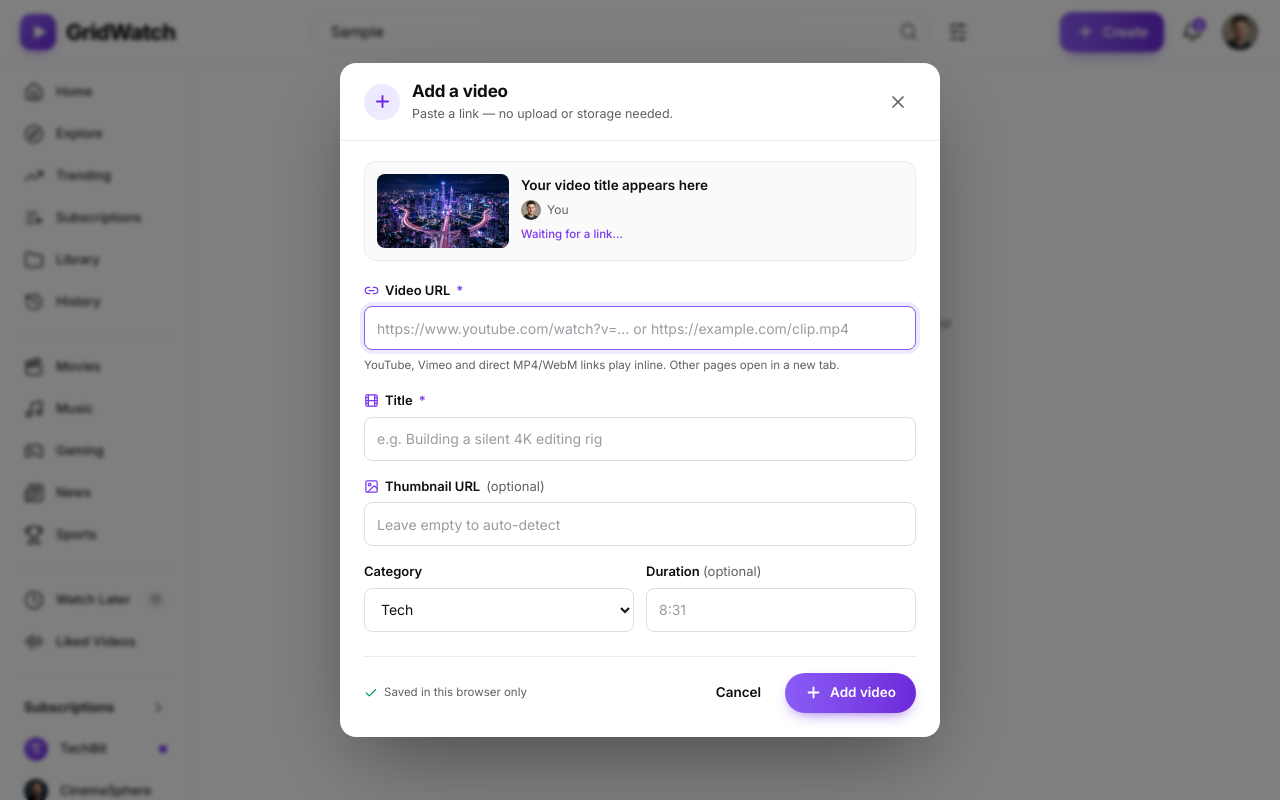
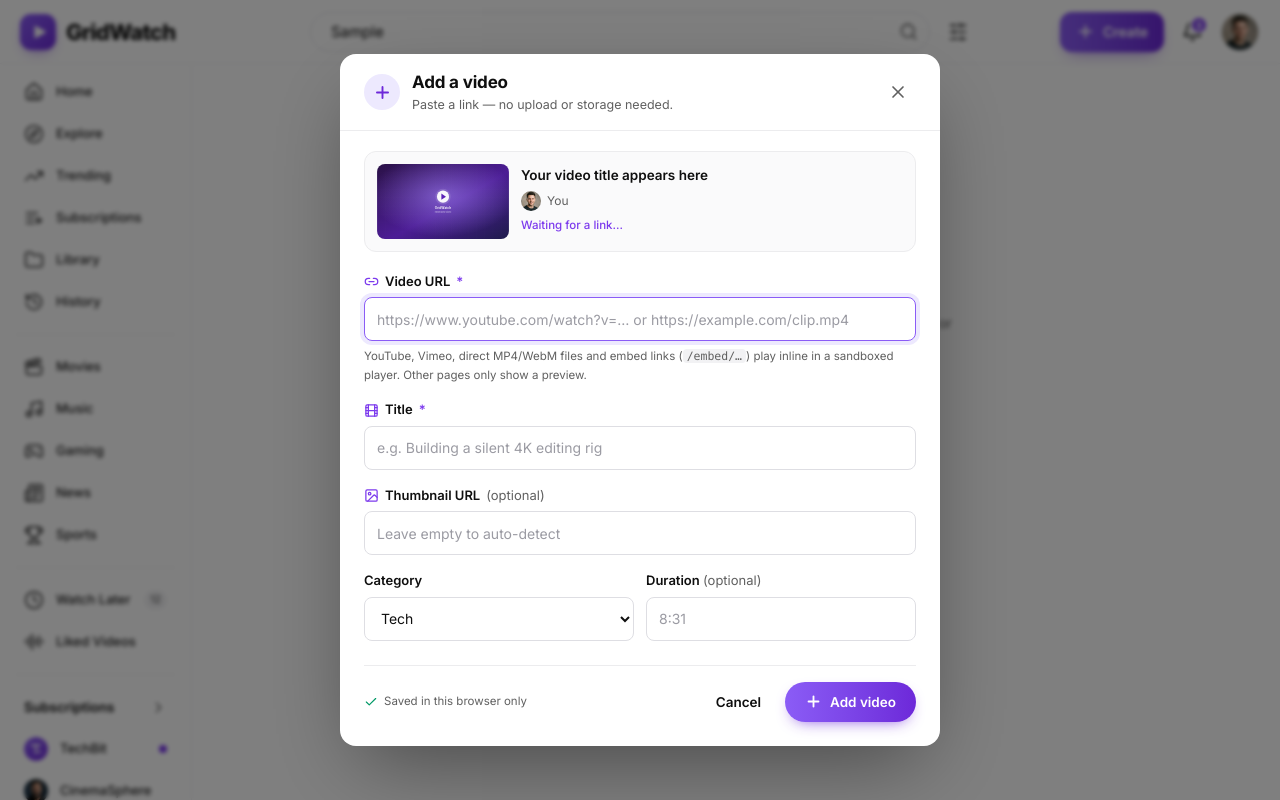
Before and after one commit to Nior122/Afterdark, a React (Vite) app: page /watch/1 in a window 1280 px wide. Both pictures are taken after typing "Sample" into the empty fields and a click on the button "Create". Built offline with nearby package versions, Linux system fonts and the light colour scheme.

Commit message:
feat(watch): support sandboxed generic embed players and placeholder poster
Co-authored-by: arena-agent <297053741+arena-agent@users.noreply.github.com>

```diff
--- a/src/components/CreateModal.tsx
+++ b/src/components/CreateModal.tsx
@@ -26,7 +26,7 @@
   const [fetching, setFetching] = useState(false)
 
   const source = useMemo(() => resolveSource(videoUrl), [videoUrl])
-  const previewThumb = thumbnail.trim() || source.poster || guessThumbnail(videoUrl) || '/thumbnails/city.jpg'
+  const previewThumb = thumbnail.trim() || source.poster || guessThumbnail(videoUrl) || '/thumbnails/placeholder.svg'
 
   useEscape(onClose, open)
 
@@ -163,9 +163,11 @@
                     ? 'Vimeo link detected'
                     : source.kind === 'file'
                       ? 'Direct video file detected'
-                      : source.kind === 'page'
-                        ? 'External page link'
-                        : 'Waiting for a link…'}
+                      : source.kind === 'embed'
+                        ? 'Embeddable player detected'
+                        : source.kind === 'page'
+                          ? 'External page link'
+                          : 'Waiting for a link…'}
               </p>
             </div>
           </div>
@@ -191,7 +193,8 @@
                 className="h-11 w-full rounded-lg border border-[#dedee3] bg-white px-3 text-[14px] text-ink placeholder:text-[#9b9ba3] transition focus:border-brand-500 focus:ring-4 focus:ring-brand-100"
               />
               <p className="mt-1.5 text-[11.5px] leading-relaxed text-muted">
-                YouTube, Vimeo and direct MP4/WebM links play inline. Other pages open in a new tab.
+                YouTube, Vimeo, direct MP4/WebM files and embed links (<code className="rounded bg-[#f2f2f4] px-1">/embed/…</code>)
+                play inline in a sandboxed player. Other pages only show a preview.
               </p>
             </div>
 
--- a/src/lib/store.tsx
+++ b/src/lib/store.tsx
@@ -113,7 +113,7 @@
         input.thumbnail?.trim() ||
         source.poster ||
         guessThumbnail(input.videoUrl) ||
-        '/thumbnails/city.jpg',
+        '/thumbnails/placeholder.svg',
       duration: input.duration?.trim() || '—',
       views: '0 views',
       publishedAt: 'Just now',
--- a/src/lib/video.ts
+++ b/src/lib/video.ts
@@ -1,4 +1,4 @@
-export type EmbedKind = 'youtube' | 'vimeo' | 'file' | 'page' | 'none'
+export type EmbedKind = 'youtube' | 'vimeo' | 'embed' | 'file' | 'page' | 'none'
 
 export interface ResolvedSource {
   kind: EmbedKind
@@ -7,6 +7,9 @@
 }
 
 const FILE_EXT = /\.(mp4|webm|ogg|ogv|mov|m4v)(\?.*)?$/i
+
+/** URLs that are explicitly built to be iframed, e.g. /embed/<id> or player.example.com. */
+const EMBED_PATH = /\/(?:embed|e|player)(?:\/|$)/i
 
 /** Extract a YouTube video id from any common URL shape. */
 export function youTubeId(url: string): string | null {
@@ -47,6 +50,9 @@
       if (id) return { kind: 'vimeo', src: `https://player.vimeo.com/video/${id}` }
     }
     if (FILE_EXT.test(u.pathname)) return { kind: 'file', src: raw }
+    if (EMBED_PATH.test(u.pathname) || host.startsWith('embed.') || host.startsWith('player.')) {
+      return { kind: 'embed', src: raw }
+    }
     return { kind: 'page', src: raw }
   } catch {
     if (FILE_EXT.test(raw)) return { kind: 'file', src: raw }
--- a/src/pages/WatchPage.tsx
+++ b/src/pages/WatchPage.tsx
@@ -185,6 +185,18 @@
               title={video.title}
               className="absolute inset-0 h-full w-full"
               allow="accelerometer; autoplay; clipboard-write; encrypted-media; gyroscope; picture-in-picture; web-share"
+              allowFullScreen
+            />
+          )}
+
+          {source.kind === 'embed' && (
+            <iframe
+              src={source.src}
+              title={video.title}
+              className="absolute inset-0 h-full w-full"
+              allow="autoplay; fullscreen; encrypted-media; picture-in-picture"
+              referrerPolicy="no-referrer"
+              sandbox="allow-scripts allow-same-origin allow-presentation"
               allowFullScreen
             />
           )}
```
Also changed, not shown: public/thumbnails/placeholder.svg (added).
